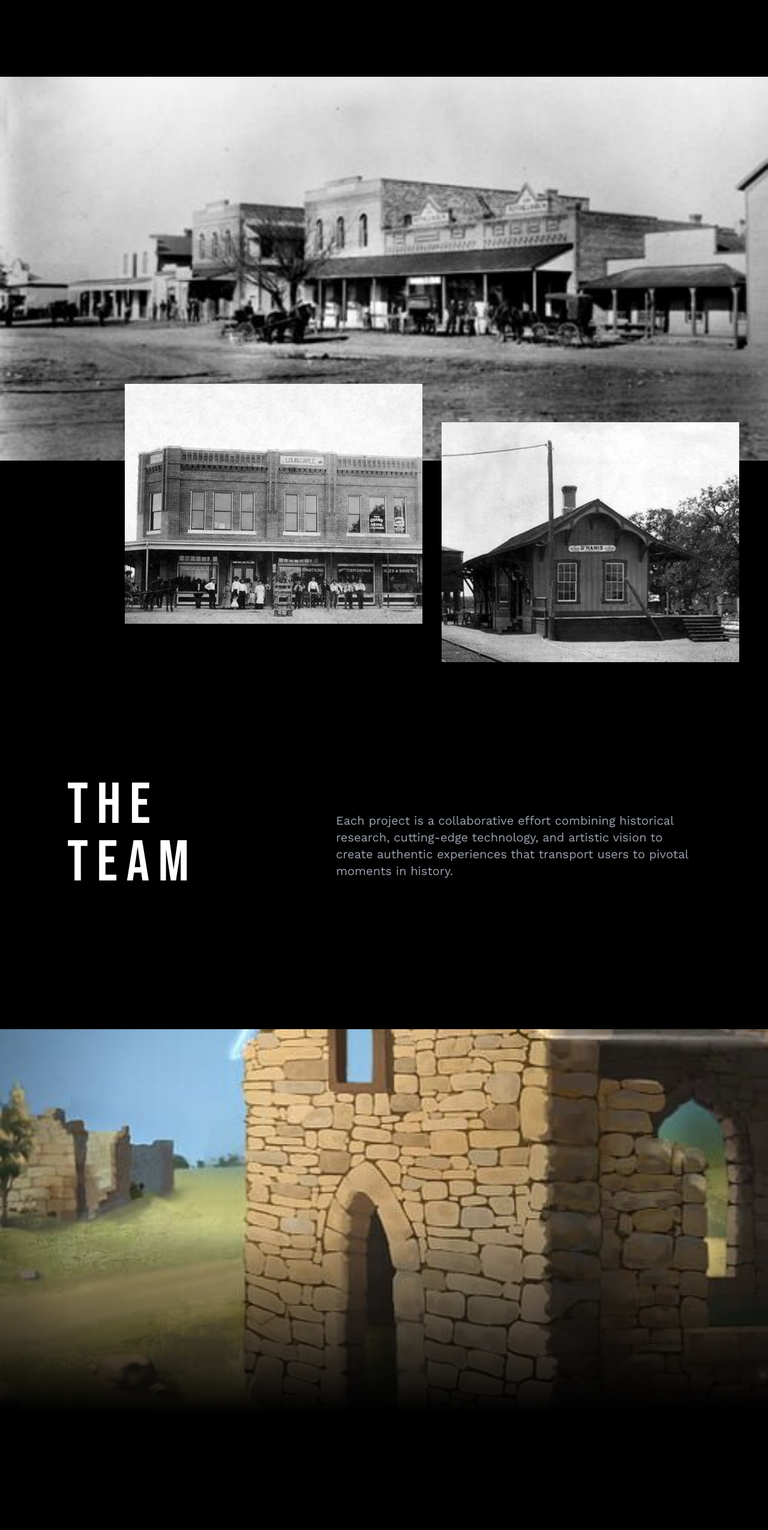
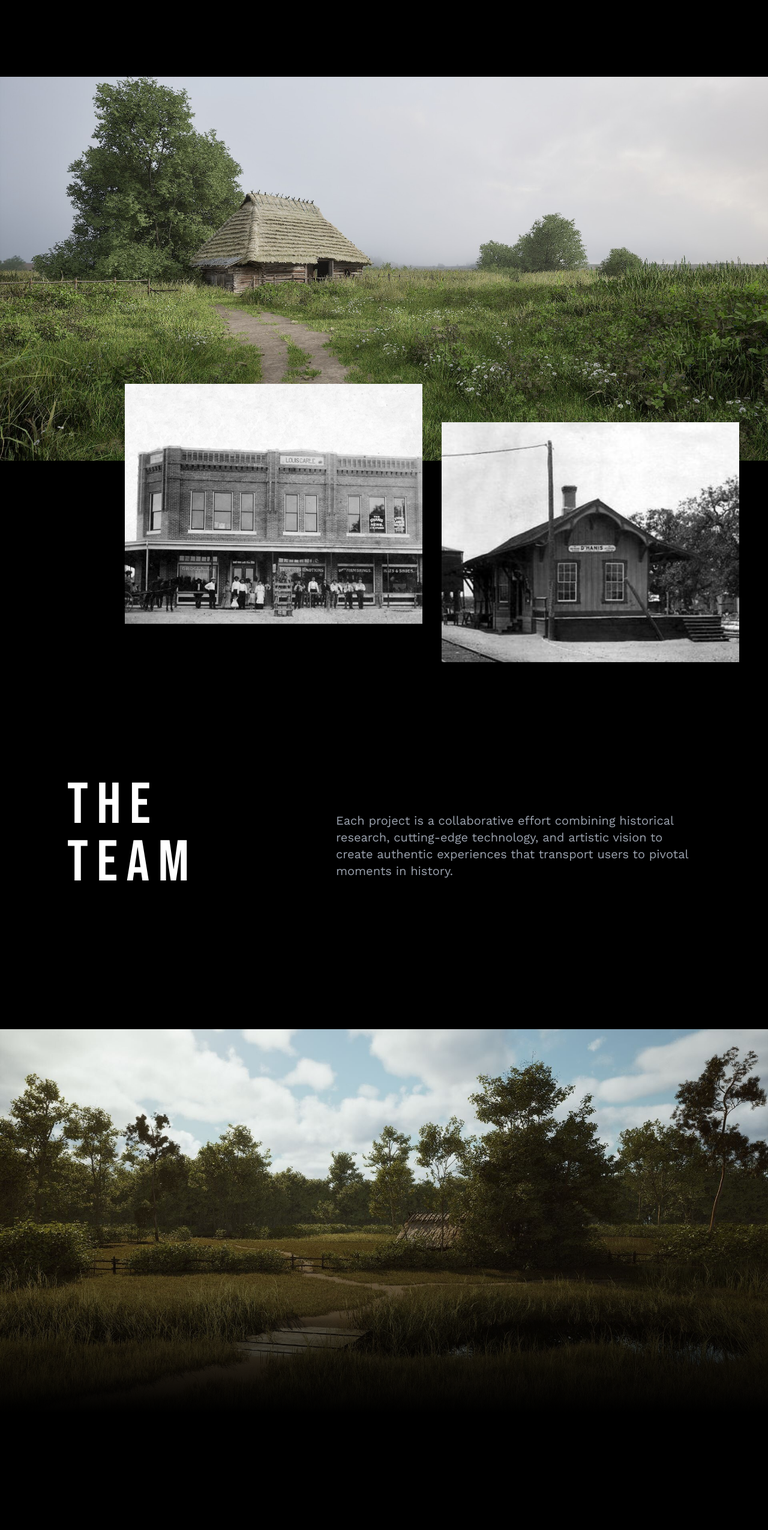
Before and after one commit to Saltbox-Interactive/Saltbox-Interactive-Website, a Next.js app: page /about in a window 1280 px wide. Shown: the part 1144-3695 px from the top of the page at 60% size. Built offline with nearby package versions, Linux system fonts and the light colour scheme.

Commit message:
changed images

```diff
--- a/app/about/page.tsx
+++ b/app/about/page.tsx
@@ -48,7 +48,7 @@ export default function AboutPage() {
           {/* Large Featured Image */}
           <div className="relative h-[50vh] sm:h-[60vh] md:h-[70vh] lg:h-[80vh] overflow-hidden">
             <Image
-              src="/images/dhanis1.jpg"
+              src="/images/temp/dod-temp-20.jpg"
               alt="Historic limestone building with arched doorway in Old D'Hanis, showcasing 19th-century Alsatian architecture"
               fill
               className="object-cover"
@@ -106,7 +106,7 @@ export default function AboutPage() {
         <div>
           <div className="relative h-[60vh] md:h-[80vh] overflow-hidden">
             <Image
-              src="/images/dod-cover.jpg"
+              src="/images/temp/dod-temp-23.jpg"
               alt="Atmospheric view of historic Old D'Hanis landscape, featuring preserved ruins and vegetation of the 19th-century Texas settlement"
               fill
               className="object-cover"
```
